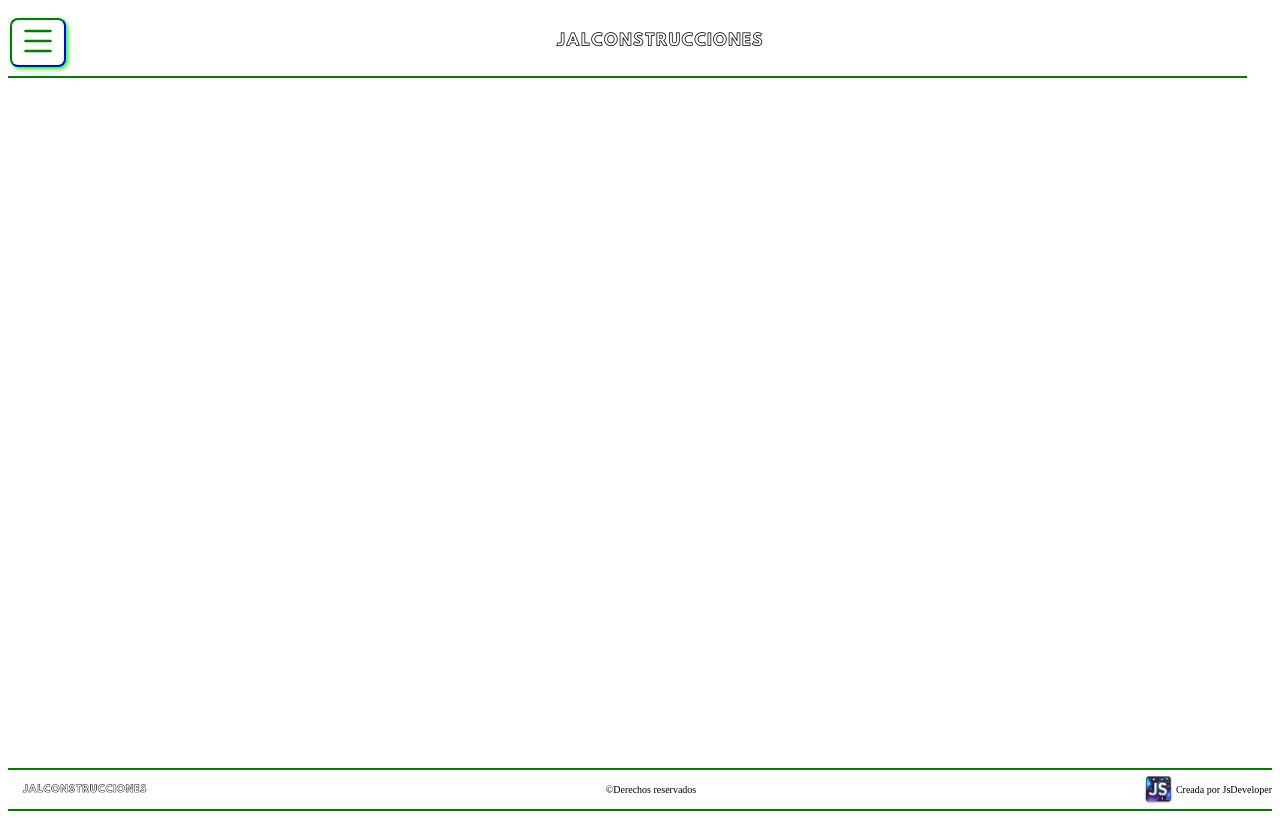
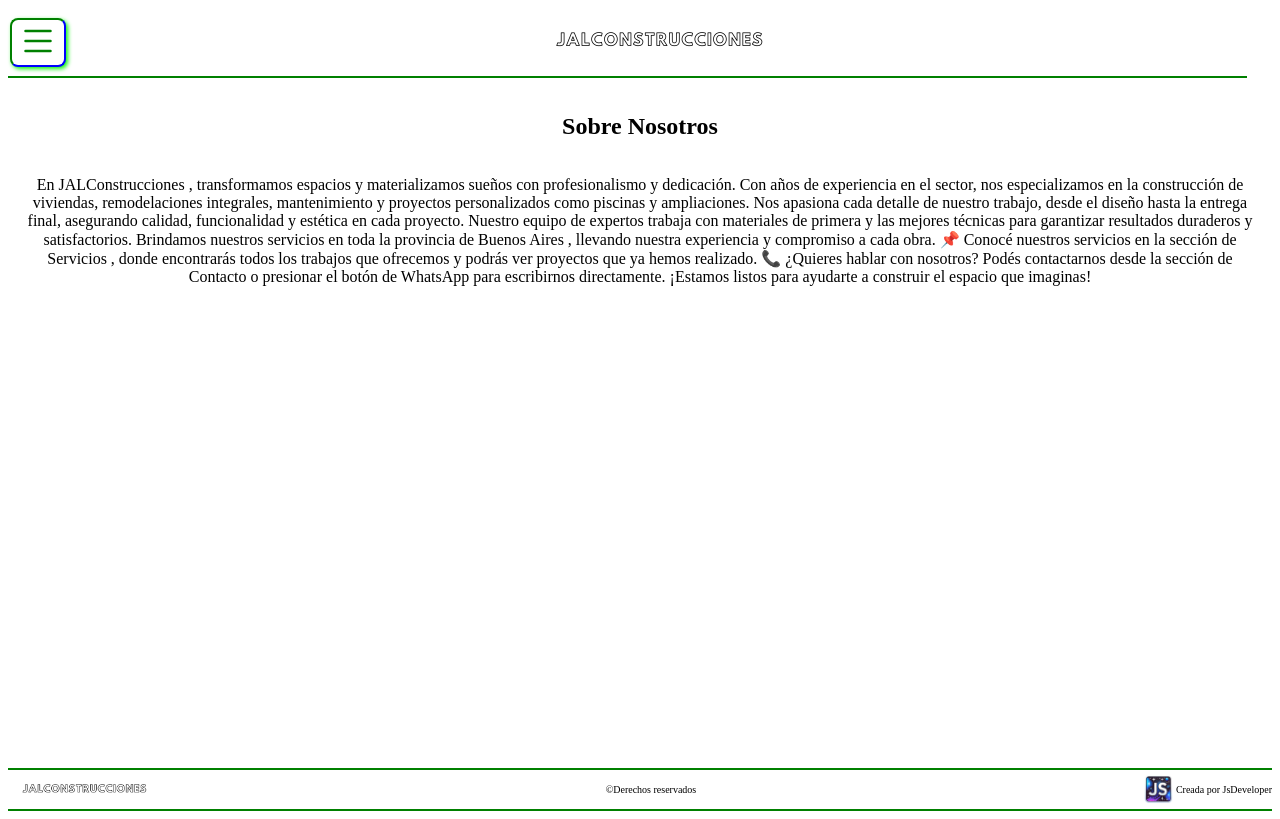
Before and after one commit to Josu98888/frontend-JALConstrucciones, an Angular app: page /aboutUs in a window 1280 px wide. Before the commit this address led to /. Built offline with nearby package versions, Linux system fonts and the light colour scheme.

Commit message:
Se creó la pagina aboutUs con su respectiva ruta

```diff
--- a/src/app/Components/header/header.component.html
+++ b/src/app/Components/header/header.component.html
@@ -16,9 +16,9 @@
     <!-- ------------------------------------------- TogleMenu Mobile ----------------------------- -->
     <div class="header__togleMenu" [ngClass]="{'open': menuItems}">
         <ul class="header__togleMenu__containerLinks">
-            <li class="header__togleMenu__links">Home</li>
+            <li class="header__togleMenu__links" [routerLink]="['']">Home</li>
             <li class="header__togleMenu__links">Servicios</li>
-            <li class="header__togleMenu__links">Sobre Nosotros</li>
+            <li class="header__togleMenu__links" [routerLink]="['/aboutUs']" >Sobre Nosotros</li>
             <li class="header__togleMenu__links">Contacto</li>
         </ul>
         <button class="header__togleMenu__btnClose" (click)="togleMenu()">
--- a/src/app/Components/header/header.component.ts
+++ b/src/app/Components/header/header.component.ts
@@ -1,9 +1,10 @@
 import { NgClass, NgIf } from '@angular/common';
 import { Component } from '@angular/core';
+import { RouterLink } from '@angular/router';
 
 @Component({
   selector: 'app-header',
-  imports: [NgClass],
+  imports: [NgClass, RouterLink],
   templateUrl: './header.component.html',
   styleUrl: './header.component.css'
 })
--- /dev/null
+++ b/src/app/Pages/about-us/about-us.component.css
@@ -0,0 +1,9 @@
+.aboutUs {
+    padding: 15px;
+    display: flex;
+    flex-direction: column;
+    align-items: center;
+}
+.aboutUs__text {
+    text-align: center;
+}
--- /dev/null
+++ b/src/app/Pages/about-us/about-us.component.html
@@ -0,0 +1,21 @@
+<div class="aboutUs">
+    <h1 class="aboutUs__title">Sobre Nosotros</h1>
+    <p class="aboutUs__text">
+         En JALConstrucciones , transformamos espacios y materializamos sueños con profesionalismo y dedicación. Con años
+        de experiencia en el sector, nos especializamos en la construcción de viviendas, remodelaciones integrales,
+        mantenimiento y proyectos personalizados como piscinas y ampliaciones.
+
+         Nos apasiona cada detalle de nuestro trabajo, desde el diseño hasta la entrega final, asegurando calidad,
+        funcionalidad y estética en cada proyecto. Nuestro equipo de expertos trabaja con materiales de primera y las
+        mejores técnicas para garantizar resultados duraderos y satisfactorios.
+
+         Brindamos nuestros servicios en toda la provincia de Buenos Aires , llevando nuestra experiencia y compromiso a
+        cada obra.
+
+        📌 Conocé nuestros servicios en la sección de Servicios , donde encontrarás todos los trabajos que ofrecemos y
+        podrás ver proyectos que ya hemos realizado.
+
+        📞 ¿Quieres hablar con nosotros? Podés contactarnos desde la sección de Contacto o presionar el botón de
+        WhatsApp para escribirnos directamente. ¡Estamos listos para ayudarte a construir el espacio que imaginas!
+    </p>
+</div>
--- a/src/app/app.routes.ts
+++ b/src/app/app.routes.ts
@@ -1,6 +1,8 @@
 import { Routes } from '@angular/router';
 import { HomeComponent } from './Pages/home/home.component';
+import { AboutUsComponent } from './Pages/about-us/about-us.component';
 
 export const routes: Routes = [
     {path: '', component: HomeComponent},
+    {path: 'aboutUs', component: AboutUsComponent}
 ];
```
Also changed, not shown: src/app/Pages/about-us/about-us.component.ts (added, +11 -0 lines).
